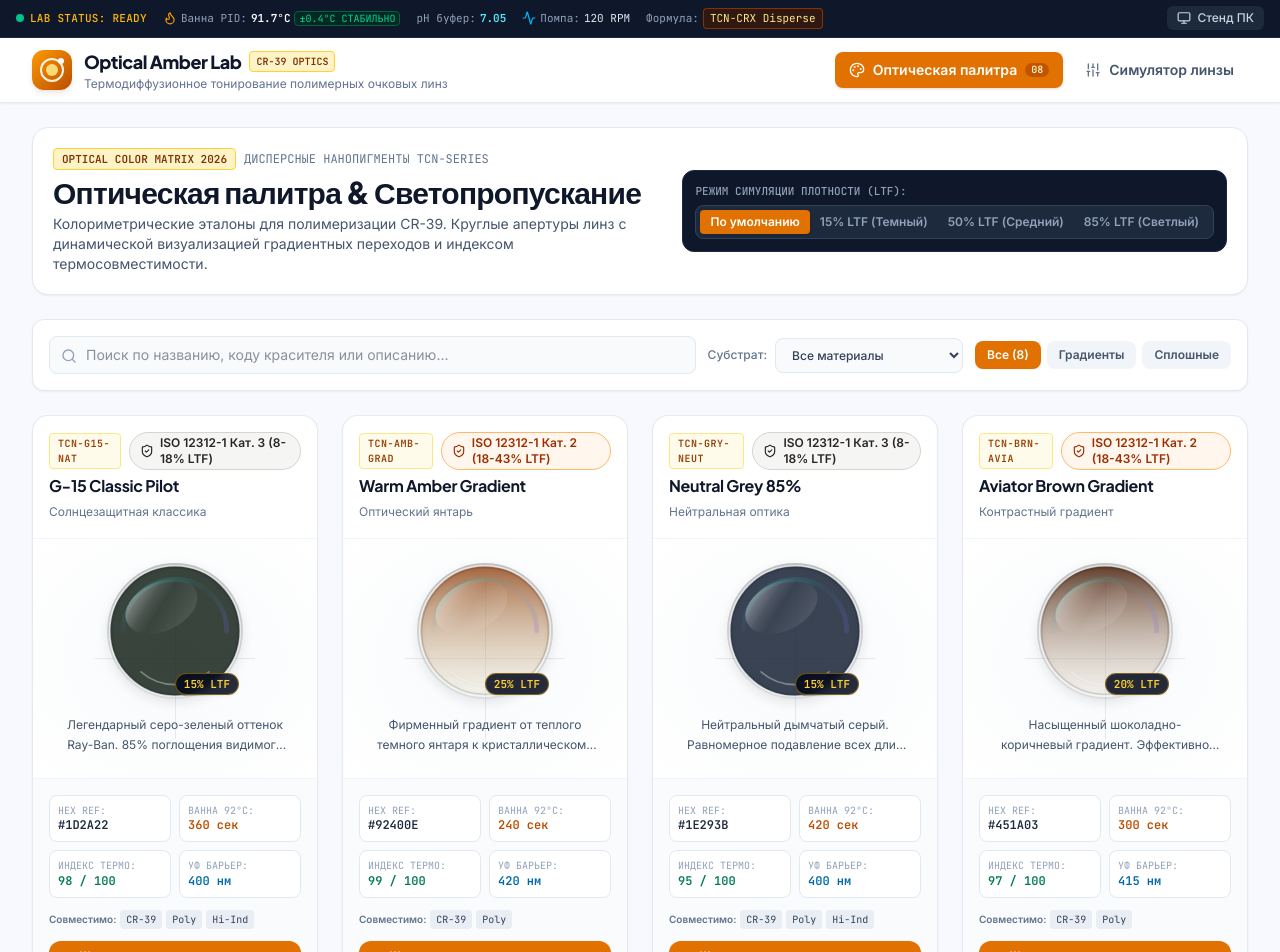
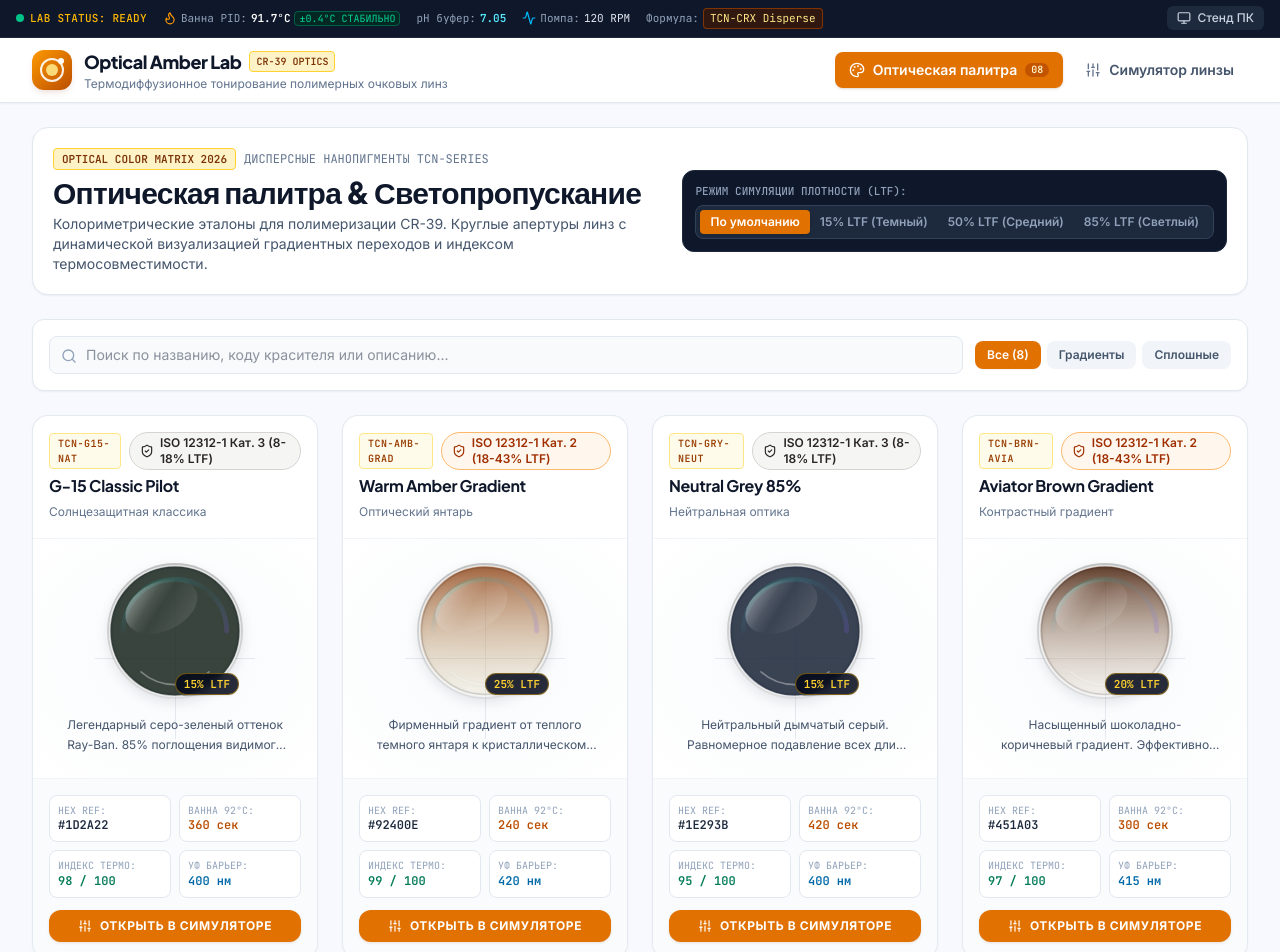
Before and after one commit to psi01aver-create/-CR-39., a React (Vite) app: page / in a window 1280 px wide. Shown: the top 952 px of the page. Built offline with nearby package versions, Linux system fonts and the light colour scheme.

Commit message:
Remove substrate filter from PaletteScreen
Removed substrate filter and related UI elements from PaletteScreen.

```diff
--- a/src/components/PaletteScreen.tsx
+++ b/src/components/PaletteScreen.tsx
@@ -11,7 +11,7 @@ import {
   Layers,
 } from 'lucide-react';
 import { COLOR_PALETTE } from '../data/labData';
-import { ColorSwatch, SubstrateId } from '../types';
+import { ColorSwatch } from '../types';
 import { IsoCategoryBadge } from './Badges';
 import { LensApertureView } from './LabIllustrations';
 
@@ -22,7 +22,6 @@ interface PaletteScreenProps {
 export const PaletteScreen: React.FC<PaletteScreenProps> = ({ onSelectSwatchForSimulation }) => {
   const [filterCategory, setFilterCategory] = useState<string>('all');
   const [searchQuery, setSearchQuery] = useState<string>('');
-  const [activeSubstrateFilter, setActiveSubstrateFilter] = useState<SubstrateId | 'all'>('all');
   const [selectedDensityMode, setSelectedDensityMode] = useState<'sample' | '15' | '50' | '85'>('sample');
 
   const filteredSwatches = COLOR_PALETTE.filter((swatch) => {
@@ -37,11 +36,7 @@ export const PaletteScreen: React.FC<PaletteScreenProps> = ({ onSelectSwatchForS
       (filterCategory === 'solid' && !swatch.isGradient) ||
       swatch.categoryName.includes(filterCategory);
 
-    const matchesSubstrate =
-      activeSubstrateFilter === 'all' ||
-      swatch.recommendedSubstrates.includes(activeSubstrateFilter);
-
-    return matchesSearch && matchesCategory && matchesSubstrate;
+    return matchesSearch && matchesCategory;
   });
 
   const getEffectiveLtf = (swatch: ColorSwatch) => {
@@ -115,22 +110,6 @@ export const PaletteScreen: React.FC<PaletteScreenProps> = ({ onSelectSwatchForS
             onChange={(e) => setSearchQuery(e.target.value)}
             className="w-full pl-9 pr-4 py-2 rounded-lg bg-slate-50 border border-slate-200 text-xs sm:text-sm text-slate-800 focus:outline-none focus:ring-2 focus:ring-amber-500/30 focus:border-amber-500"
           />
-        </div>
-
-        {/* Substrate Quick Filter */}
-        <div className="flex items-center gap-2">
-          <span className="text-xs text-slate-500 font-medium hidden sm:inline">Субстрат:</span>
-          <select
-            id="palette-substrate-select"
-            value={activeSubstrateFilter}
-            onChange={(e) => setActiveSubstrateFilter(e.target.value as any)}
-            className="px-3 py-2 rounded-lg bg-slate-50 border border-slate-200 text-xs font-medium text-slate-700 cursor-pointer focus:outline-none focus:ring-2 focus:ring-amber-500/20"
-          >
-            <option value="all">Все материалы</option>
-            <option value="cr39">CR-39 (n=1.498)</option>
-            <option value="polycarbonate">Polycarbonate (n=1.586)</option>
-            <option value="hi_index">Hi-Index 1.60/1.67</option>
-          </select>
         </div>
 
         {/* Category Buttons */}
@@ -242,21 +221,6 @@ export const PaletteScreen: React.FC<PaletteScreenProps> = ({ onSelectSwatchForS
                   </div>
                 </div>
 
-                {/* Substrate Tags */}
-                <div className="flex items-center gap-1 text-[10px] text-slate-500">
-                  <span className="font-semibold">Совместимо:</span>
-                  <div className="flex gap-1 flex-wrap">
-                    {swatch.recommendedSubstrates.map((s) => (
-                      <span
-                        key={s}
-                        className="px-1.5 py-0.5 rounded bg-slate-200/70 text-slate-700 font-mono"
-                      >
-                        {s === 'cr39' ? 'CR-39' : s === 'polycarbonate' ? 'Poly' : 'Hi-Ind'}
-                      </span>
-                    ))}
-                  </div>
-                </div>
-
                 {/* Action button: Transport to Live Simulator */}
                 <button
                   id={`btn-load-sim-${swatch.id}`}
```
